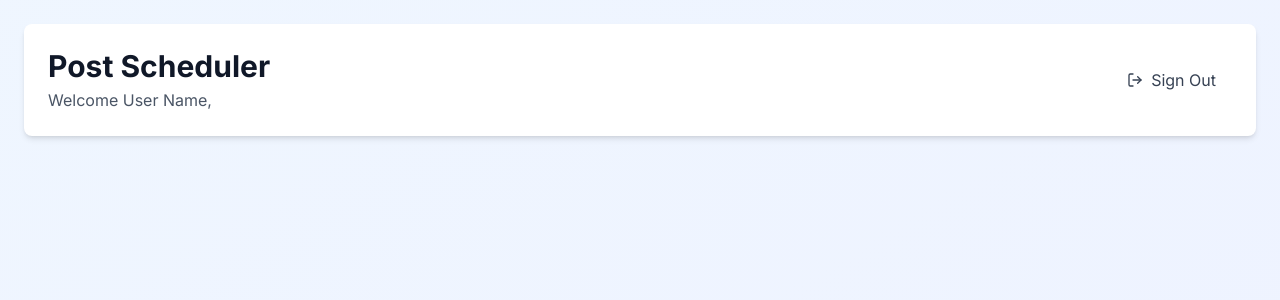
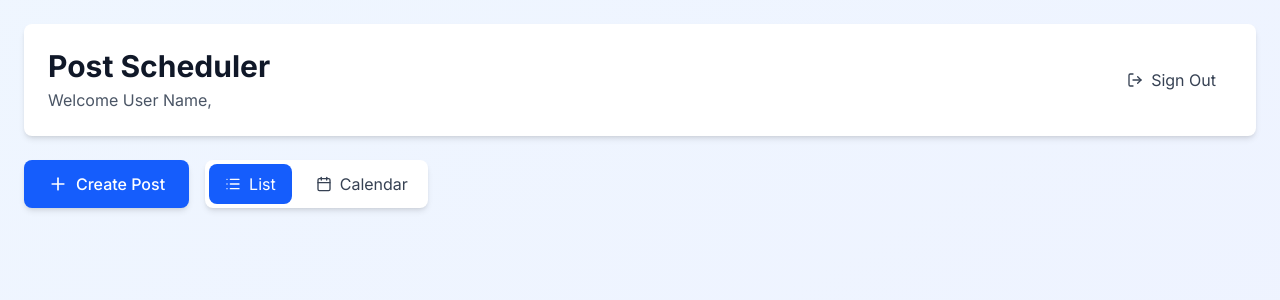
Before and after one commit to ShriramNarkhede/Mini-Post-Scheduler-Weekly-Content-Calendar, a Next.js app: page /dashboard in a window 1280 px wide. Shown: the top 300 px of the page. Built offline with nearby package versions, Linux system fonts and the light colour scheme.

Commit message:
desigining  dashboard

```diff
--- a/src/app/dashboard/page.tsx
+++ b/src/app/dashboard/page.tsx
@@ -1,6 +1,12 @@
-import { LogOut } from 'lucide-react';
+'use client';
+
+import { List, Plus, Calendar, LogOut } from 'lucide-react';
+import { useState } from 'react';
 
 export default function DashboardPage() {
+
+    const [view, setView] = useState<'list' | 'calendar'>('list');
+
     return (
         <div className="min-h-screen bg-gradient-to-br from-blue-50 to-indigo-50">
 
@@ -22,6 +28,40 @@ export default function DashboardPage() {
                         </button>
                     </div>
                 </div>
+                {/* Controls */}
+                <div className="flex flex-wrap gap-4 mb-6">
+                    <button
+
+                        className="flex items-center gap-2 bg-blue-600 text-white px-6 py-3 rounded-lg hover:bg-blue-700 transition-colors font-medium shadow-md"
+                    >
+                        <Plus className="w-5 h-5" />
+                        Create Post
+                    </button>
+
+                    <div className="flex gap-2 bg-white rounded-lg shadow-md p-1">
+                        <button
+
+                            className={`flex items-center gap-2 px-4 py-2 rounded-lg transition-colors ${view === 'list'
+                                ? 'bg-blue-600 text-white'
+                                : 'text-gray-700 hover:bg-gray-100'
+                                }`}
+                        >
+                            <List className="w-4 h-4" />
+                            List
+                        </button>
+                        <button
+
+                            className={`flex items-center gap-2 px-4 py-2 rounded-lg transition-colors ${view === 'calendar'
+                                ? 'bg-blue-600 text-white'
+                                : 'text-gray-700 hover:bg-gray-100'
+                                }`}
+                        >
+                            <Calendar className="w-4 h-4" />
+                            Calendar
+                        </button>
+                    </div>
+                </div>
+
             </div>
         </div>
     );
```
